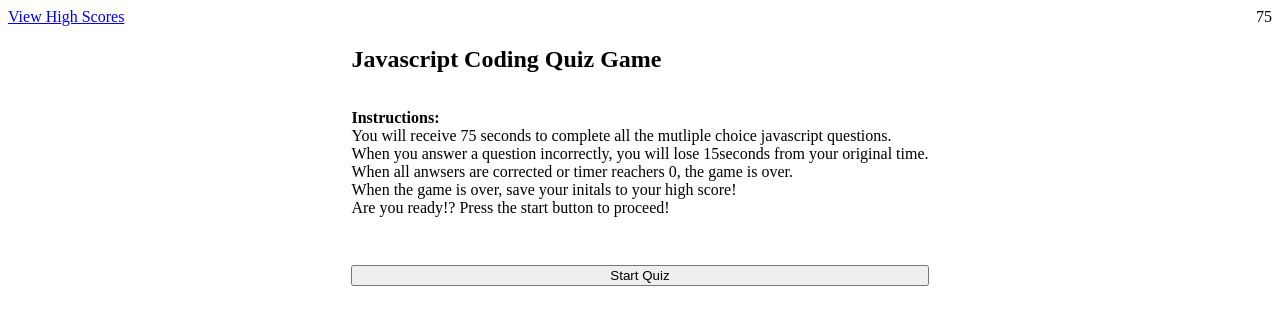
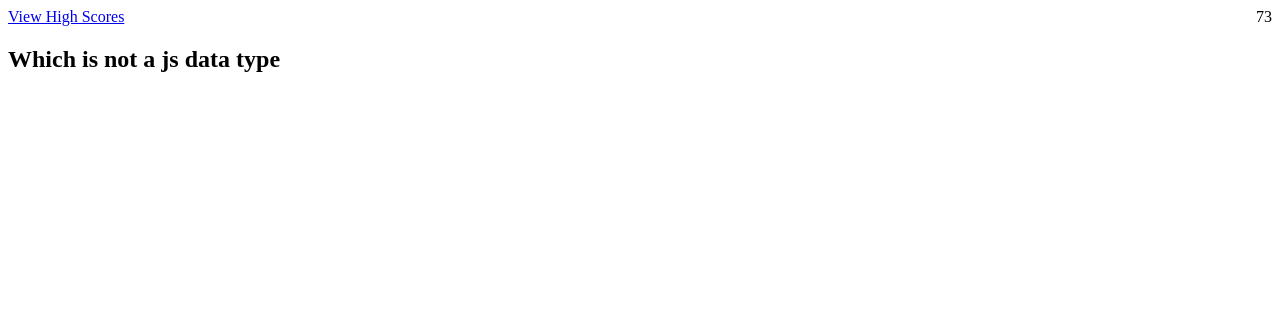
Before and after one commit to Glansburg/CodingQuiz, a plain HTML site: page index.html in a window 1280 px wide. Both pictures are taken after a click on the button "Start Quiz". Drawn offline with Linux system fonts and the light colour scheme.

Commit message:
added js and hidden content

```diff
--- a/assets/css/style.css
+++ b/assets/css/style.css
@@ -19,3 +19,7 @@
 #backToHome:hover {
     background-color: blueviolet;
 }
+
+.hidden {
+    display: none;
+}
--- a/assets/javascript/index.js
+++ b/assets/javascript/index.js
@@ -1,14 +1,30 @@
 // timer
 var timeE1 = document.getElementById("seconds")
 var startBtn = document.getElementById("Start")
-startBtn.addEventListener("click", countdown)
+var instructionsContainer = document.getElementById("instruction-container")
+var quizQuestionsContainer = document.getElementById("quiz-questions")
+var test = document.getElementById("test")
+var questionIndex = 0;
 
 var timeLeft = 75
 
 var timer
 
+function startGame() {
+    countdown()
+    getQuestion()
+}
 
-var countdown = function() {
+
+
+function getQuestion() {
+    var currentQuestion = questions[questionIndex]
+    test.textContent = currentQuestion.question
+    instructionsContainer.setAttribute("class", "hidden")
+    quizQuestionsContainer.removeAttribute("class")
+}
+
+function countdown(){
    timer = setInterval(function(){
         timeLeft--
         document.querySelector("#seconds").textContent=timeLeft
@@ -18,3 +34,4 @@ var countdown = function() {
     },1000 )
 
 }
+startBtn.addEventListener("click", startGame)
--- a/assets/javascript/quiz-questions.js
+++ b/assets/javascript/quiz-questions.js
@@ -26,10 +26,12 @@ var questions = [
     choices: ["Javascript", "terminal / bash", "for loops", "console log"],
     answer: "console log"
     },
-];
+]
 
 
-
+//function to display the next question
+// could make a for loop chocies event.target
+// compare the choice with the question
 
 //questions[currentQuestion].question
 //questions[currentQuestion].choices
--- a/index.html
+++ b/index.html
@@ -17,18 +17,9 @@
 
 
 </header>
-
-
-
-
-
-
-
-    <main id="quiz-container">
-
-
-        <!-- Div where questions will go on page from javascript-->
-        <div id="questionsDiv">
+    <!-- display this container to display none on-->
+    <main >
+        <section  id="instruction-container">
         <!-- Phase 1 -  showing landing page with instructions and start-->
         <section id="welcome-screen">
             <h2> Javascript Coding Quiz Game</h2>
@@ -38,25 +29,20 @@
             When all anwsers are corrected or timer reachers 0, the game is over.<br/>
             When the game is over, save your initals to your high score!<br/>
             Are you ready!? Press the start button to proceed!
-
         </p>
-         <!-- Where ul of question choices will begin-->
-        <ul id="choicesUl"></ul>
         <button id="Start">Start Quiz</button>
-
-
         </section>
-    </div>
+         </section>
 
  <!-- Phase 2 - Show each question, with possible responses as buttons -->
- <section id="quiz-questions">
-
+ <section id="quiz-questions" class = "hidden">
+<h2 id="test" > something</h2>
  </section>
+        <ul id="quizChoices"></ul>
 
 
 
-
-       <!-- Phase 3 end game screen, show "Quiz Complete!", show final score (seconds remaining), input box for initials and to submit score to highscores.-->
+ <!-- Phase 3 end game screen, show Quiz Complete! show final score (seconds remaining), input box for initials and to submit score to highscores.-->
 
     </main>
 <script src="./assets/javascript/quiz-questions.js"></script>
```
